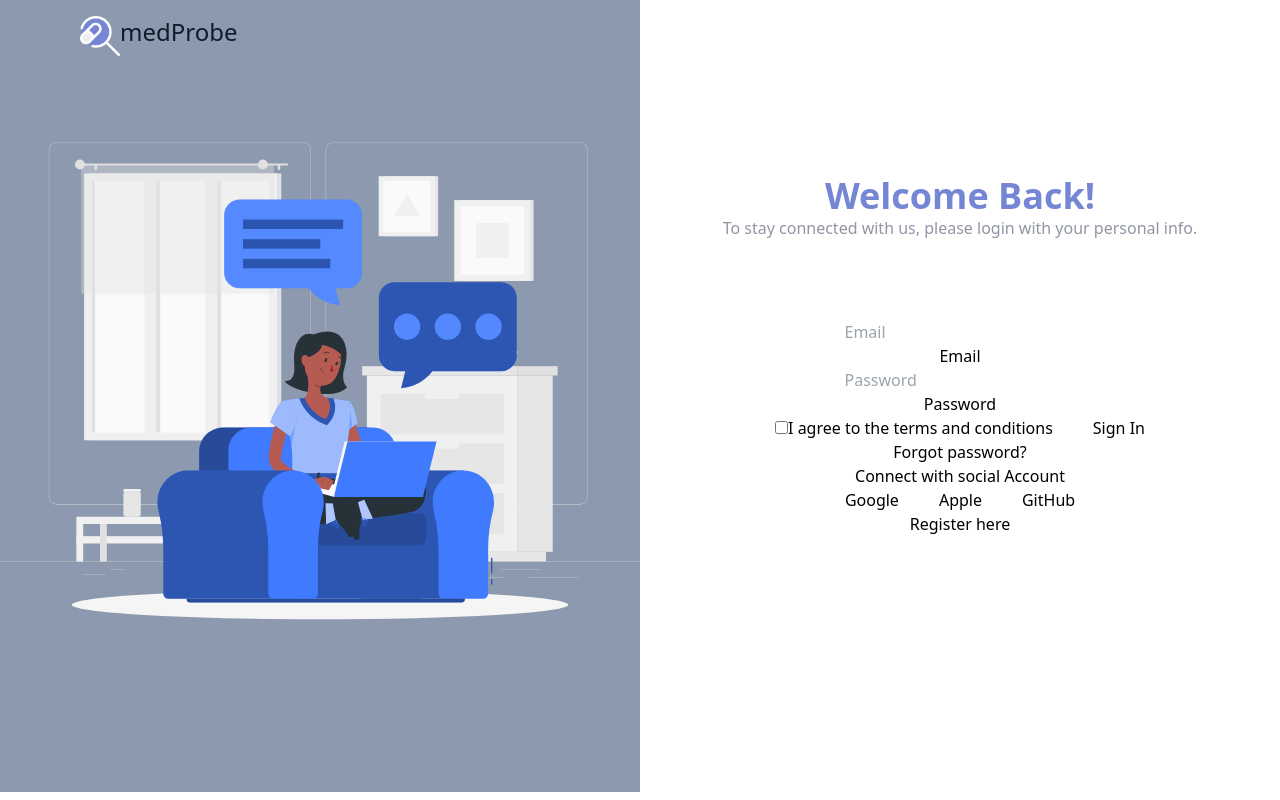
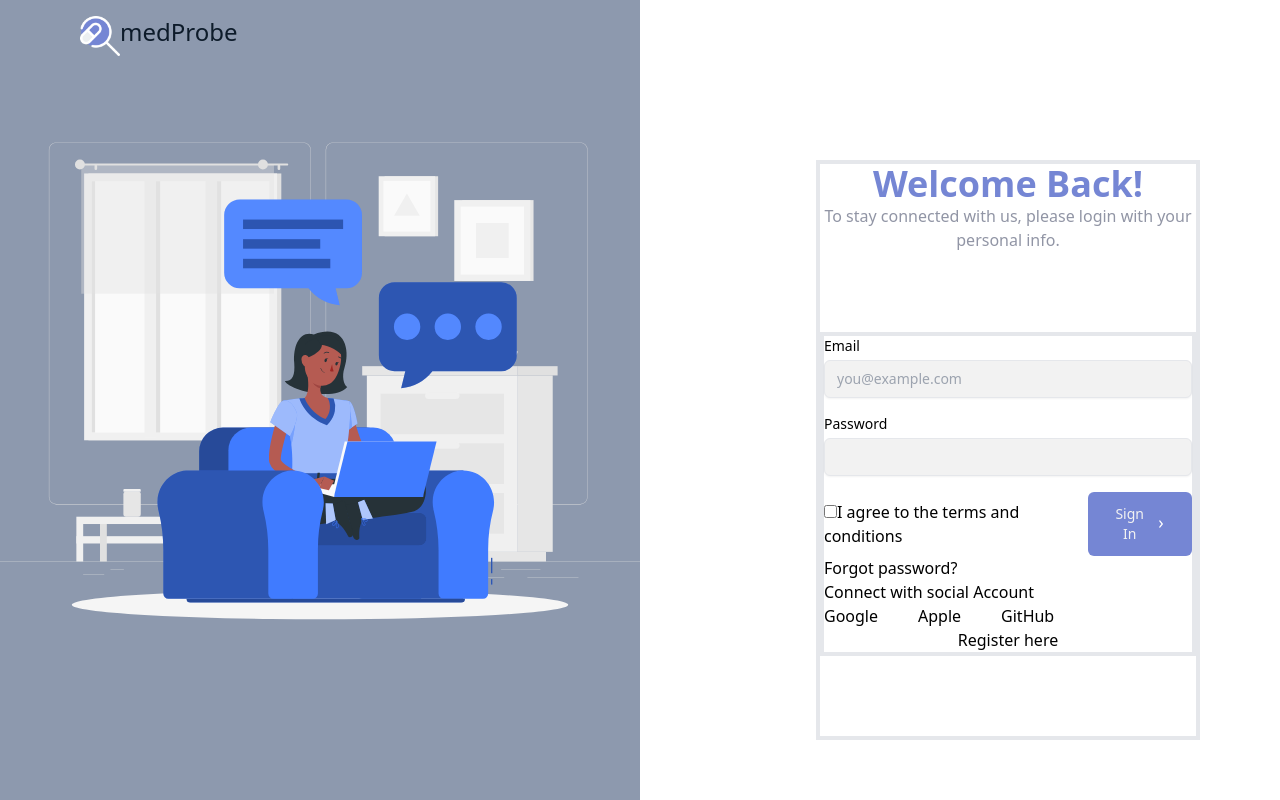
Before and after one commit to DavidAjanaku/MedProbe, a React (Vite) app: page / in a window 1280 px wide. Built offline with nearby package versions, Linux system fonts and the light colour scheme; a web font is replaced by a local one.

Commit message:
Chioma: Email and password styling

```diff
--- a/src/views/SignUpPage.jsx
+++ b/src/views/SignUpPage.jsx
@@ -20,31 +20,72 @@ export default function SignUpPage() {
         </div>
 
         {/* 2. FORM CONTAINER */}
-        <div className="main-form-container my-44">
+        <div className="main-form-container my-40 mx-44 border-4 w-3/5">
+          <div className="">
             <div className="flex flex-col items-center">
               <h1 className="text-4xl font-extrabold text-medium-blue">
                 Welcome Back!
               </h1>
-            <p className="text-text-grey">
+              <p className="text-text-grey text-center">
                 To stay connected with us, please login with your personal info.
               </p>
             </div>
-          <form className="flex flex-col items-center my-20">
-            <input type="email" placeholder="Email" required />
-            <label>Email</label>
 
-            <input type="password" placeholder="Password" required />
-            <label>Password</label>
+            {/* 3. MAIN FORM  */}
+            <form className="flex flex-col my-20 border-4">
+              <span className="block text-sm font-medium text-slate-700 ">
+                Email
+              </span>
+              <input
+                type="email"
+                required
+                placeholder="you@example.com"
+                className="mt-1 block w-full my-4 px-3 py-2 bg-white border border-slate-300 rounded-md text-sm shadow-sm placeholder-slate-400
+            focus:outline-none focus:border-sky-500 focus:ring-1 focus:ring-sky-500
+              disabled:bg-slate-50 disabled:text-slate-500 disabled:border-slate-200 disabled:shadow-none
+              invalid:border-pink-500 invalid:text-pink-600
+              focus:invalid:border-pink-500 focus:invalid:ring-pink-500"
+              />
 
-            <div className="flex justify-between gap-10">
+              <span className="block text-sm font-medium text-slate-700 ">
+                Password
+              </span>
+              <input
+                type="password"
+                required
+                className="mt-1 my-4 block w-full px-3 py-2 bg-white border border-slate-300 rounded-md text-sm shadow-sm placeholder-slate-400
+              focus:outline-none focus:border-sky-500 focus:ring-1 focus:ring-sky-500
+              disabled:bg-slate-50 disabled:text-slate-500 disabled:border-slate-200 disabled:shadow-none
+              invalid:border-pink-500 invalid:text-pink-600
+              focus:invalid:border-pink-500 focus:invalid:ring-pink-500
+          "
+              />
+
+              <div className="flex justify-between gap-10 items-center">
                 <div>
                   <input type="checkbox" id="checkbox" />
                   <label>I agree to the terms and conditions</label>
                 </div>
-              <button>Sign In</button>
+                <button className="rounded-md bg-medium-blue py-3 px-6 text-white text-sm flex items-center">
+                  Sign In
+                  <svg
+                    className="w-4 h-4 ml-2"
+                    viewBox="0 0 20 20"
+                    fill="none"
+                    xmlns="http://www.w3.org/2000/svg"
+                  >
+                    <path
+                      d="M6 15L10 10L6 5"
+                      stroke="white"
+                      strokeWidth="2"
+                      strokeLinecap="round"
+                      strokeLinejoin="round"
+                    />
+                  </svg>
+                </button>
               </div>
 
-            <p>Forgot password?</p>
+              <p className="">Forgot password?</p>
               <p>Connect with social Account</p>
               <div className="social-media-icons flex flex-col-3 gap-10">
                 <p>Google</p>
@@ -56,5 +97,6 @@ export default function SignUpPage() {
           </div>
         </div>
       </div>
+    </div>
   );
 }
```
Lines whose indentation alone changed are shown as unchanged.
